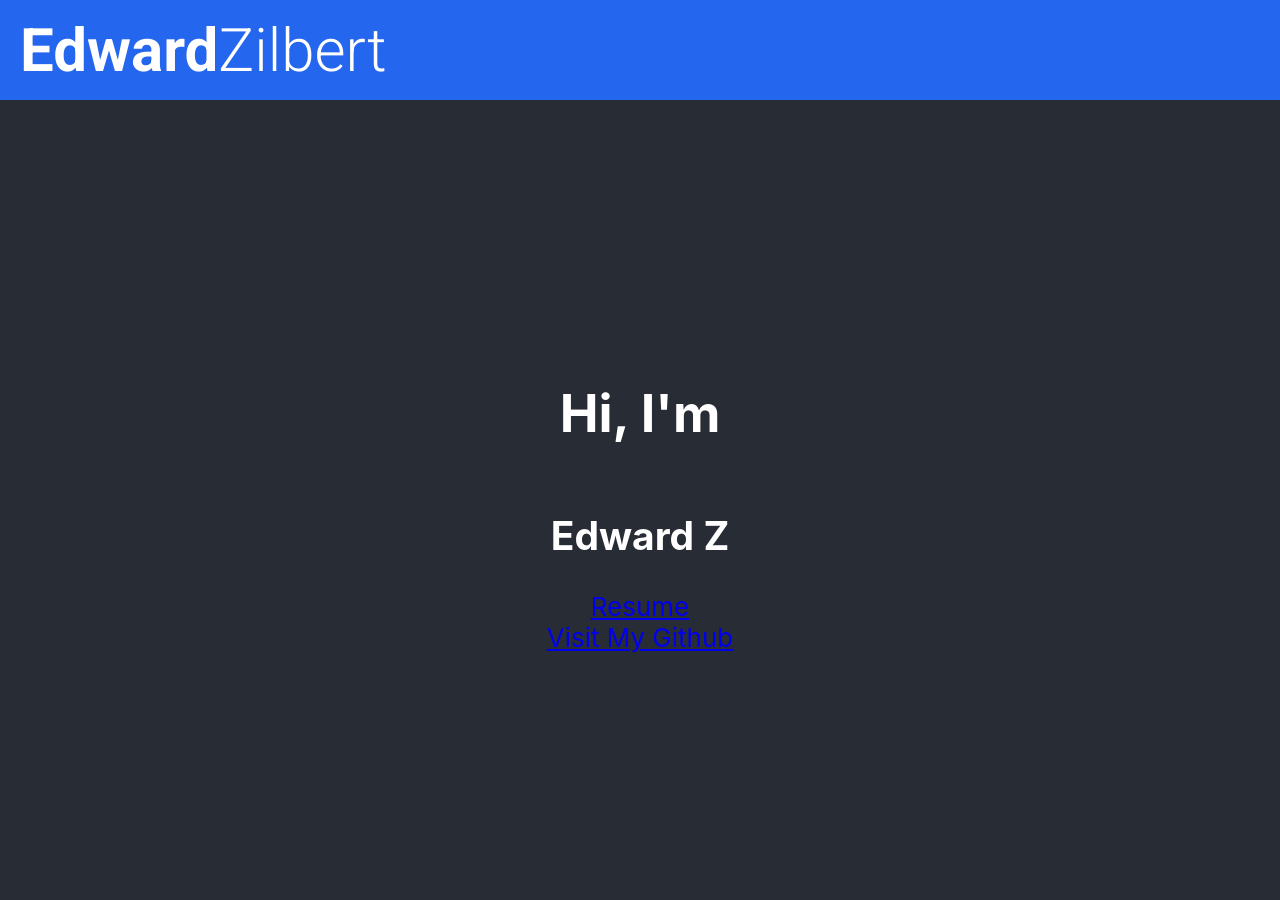
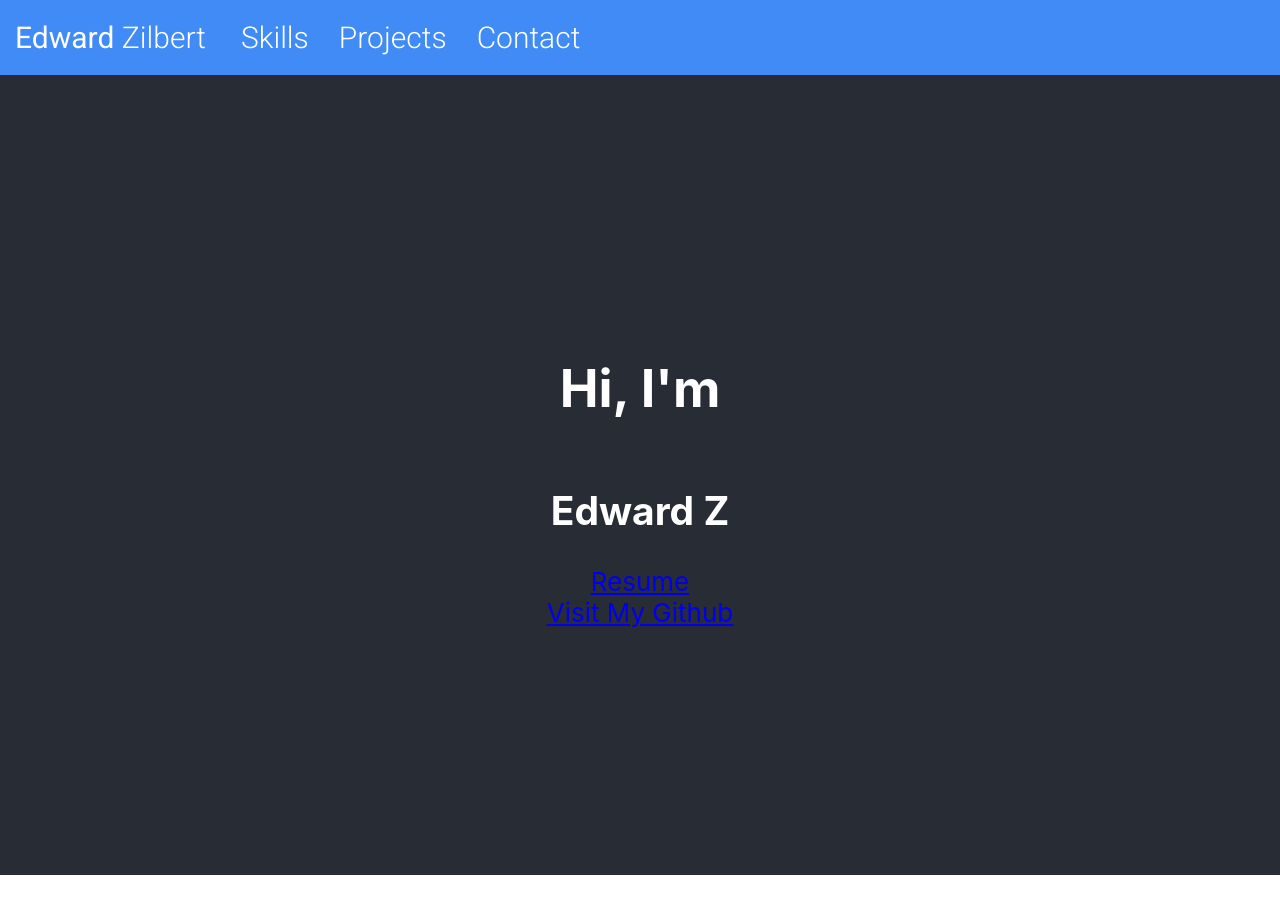
Before and after one commit to Edd4952/website, a React (Create React App) app: page / in a window 1280 px wide. After the commit the page ends 875 px from the top, so only its background shows below. Built offline with nearby package versions, Linux system fonts and the light colour scheme.

Commit message:
almost finished the header

```diff
--- a/src/App.css
+++ b/src/App.css
@@ -28,22 +28,38 @@
 }
 
 .top-header {
-  text-align: left; /* Align text to the left */
-  padding-left: 20px; /* Add space between the text and the left border */
-  background-color: #2467ee; /* Keep the background color */
+  /*text-align: left; /* Align text to the left */
+  padding-left: 15px; /* Add space between the text and the left border */
+  background-color: #408bf5; /* Keep the background color */
   display: flex;
-  height: 100px; /* Set a fixed height for the header */
-  flex-direction: column;
-  align-items: left; /* Align items to the left */
-  justify-content: center;
+  height: 75px; /* Set a fixed height for the header */
+  align-items: center; /* Center items vertically */
   font-size: calc(10px + 1vmin);
   color: white;
-  font-size: 15px;
+  font-size: 30px;
+  font-weight: 300;
+  font-family: 'Roboto', sans-serif;
+  flex-direction: row;
+  justify-content: center, space-between;
+}
+
+.navwrap {
+  padding-left: 20px;
+}
+.nav_link{
+  color: #61dafb;
+  flex-direction: row;
+  text-decoration: none;
+  color: inherit;
+  padding: 15px; /* Space around the text and icon */
+}
+.nav_link:hover {
+  background-color: #4084e4; /* Optional hover background */
+  border-radius: 10px; /* Optional rounded corners */
   font-weight: 400;
-  font-family: 'Roboto', sans-serif;
 }
-.antibold {
-  font-weight: 300; /* Make the text bold */
+.bold {
+  font-weight: 400; /* Make the text bold */
 }
 .App-link {
   color: #61dafb;
--- a/src/App.js
+++ b/src/App.js
@@ -1,8 +1,8 @@
 import React from "react";
 import { BrowserRouter as Router, Routes, Route } from "react-router-dom";
 import Home from "./Pages/Home";
-import Movies from "./Pages/Movies";
-import About from "./Pages/About";
+import Movies from "./Pages/Projects";
+
 import logo from './logo.svg';
 import './App.css';
 
@@ -11,8 +11,7 @@ function App() {
     <Router>
       <Routes>
         <Route path="/" element={<Home />} />
-        <Route path="/movies" element={<Movies />} />
-        <Route path="/about" element={<About />} />
+        <Route path="/projects" element={<Movies />} />
       </Routes>
     </Router>
   );
--- a/src/Components/Header.js
+++ b/src/Components/Header.js
@@ -5,11 +5,23 @@ import "../App.css";
 function Header() {
     return (
         <header className="top-header">
-            <h1>
+
+
               <Link to="/" style={{ textDecoration: 'none', color: 'inherit' }}>
-                <h1>Edward<span className="antibold">Zilbert</span></h1>
+                <span className="bold">Edward </span>Zilbert
               </Link>
-            </h1>
+
+
+              <nav className="navwrap">
+
+                <Link to="/skills" className="nav_link">Skills</Link>
+                <Link to="/projects" className="nav_link">Projects</Link>
+                <Link to="/contact" className="nav_link">Contact</Link>
+
+              </nav>
+
+
+
 
         </header>
     );
--- a/src/Pages/About.js
+++ /dev/null
@@ -1,16 +0,0 @@
-import React from "react";
-import '../App.css';
-import { Link } from 'react-router-dom'
-
-function About(){
-  return (
-    <div>
-      <header className="App-header">
-        <p>Welcome to the About Page!</p>
-        <Link to="/movies">Movies</Link>
-      </header>
-    </div>
-  );
-};
-
-export default About;
```
Also changed, not shown: package.json (+4 -3 lines), src/Pages/fightclubmovie.js (deleted, +0 -23 lines), src/Pages/Projects.js (renamed from src/Pages/Movies.js), 1 other file (tests, documents, lock files or other folders).
